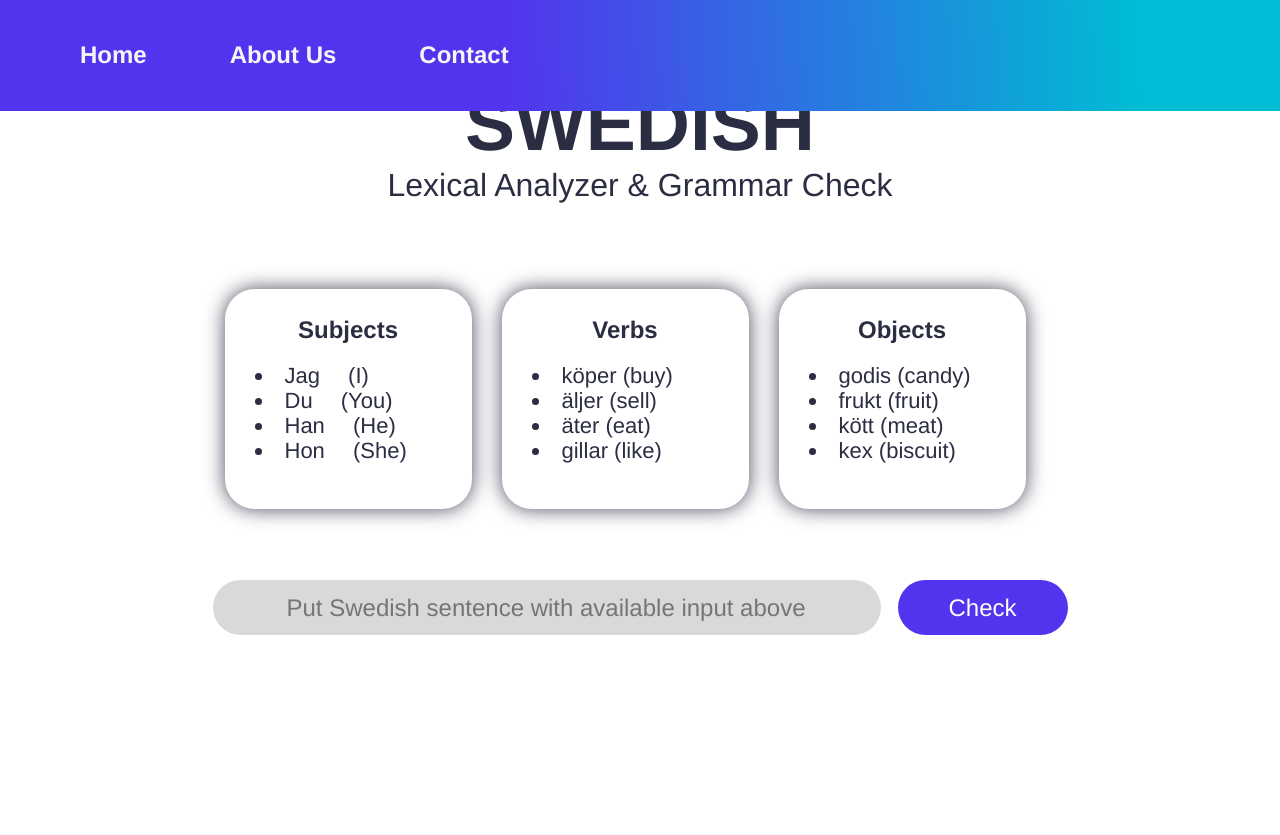
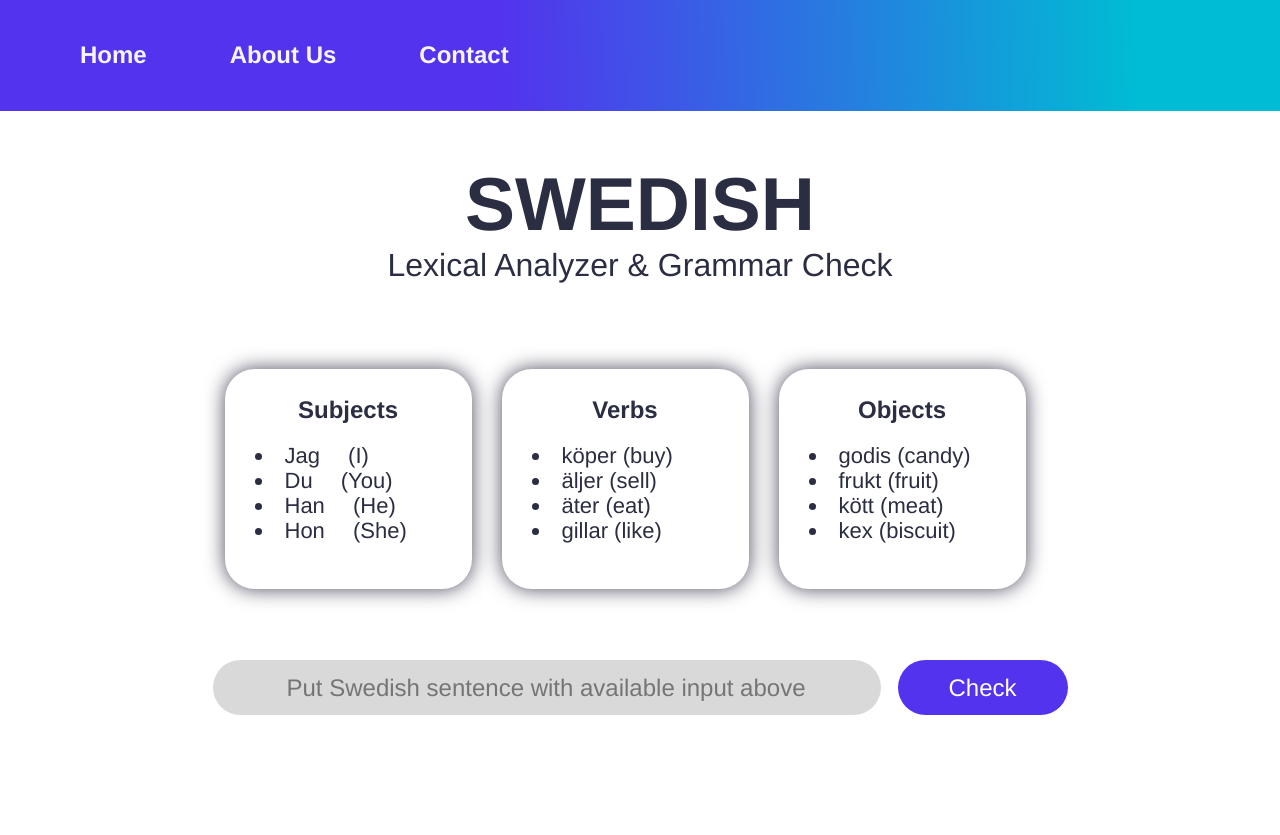
Before and after one commit to Kamize/Parser-Website, a Flask app: page / in a window 1280 px wide. Shown: the top 835 px of the page. Before the commit the page ends 635 px from the top, so only its background shows below. Run offline with Flask 2, Linux system fonts and the light colour scheme.

Commit message:
resize body

```diff
--- a/static/parser-style.css
+++ b/static/parser-style.css
@@ -112,7 +112,7 @@ nav ul{
     flex-direction: column;
     align-items: center;
     justify-content: center;
-    padding-top: 81px;
+    padding-top: calc(111px + 50px);
 }
 
 /* Available input */
@@ -155,6 +155,7 @@ nav ul{
 /* Body */
 body {
     /* padding: 0 30px 30px 30px; */
+    height: 1000px;
     background-color: white;
     display: flex;
     flex-direction: column;
```
